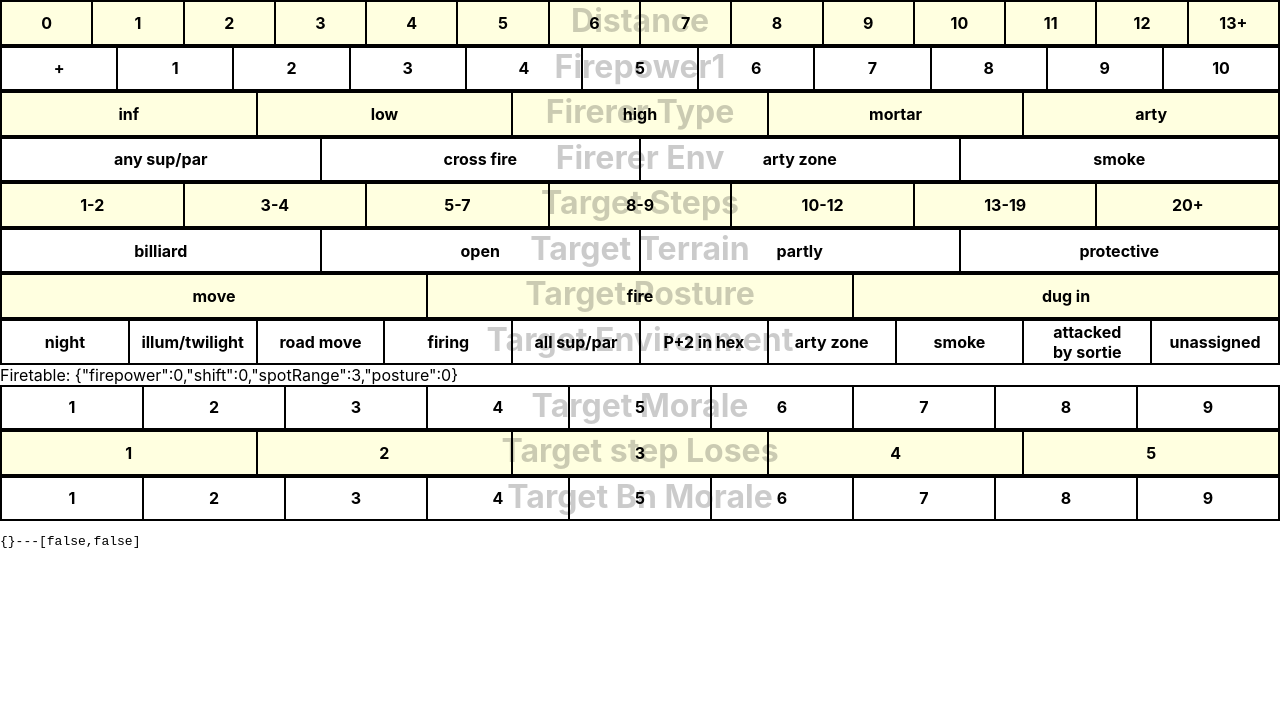
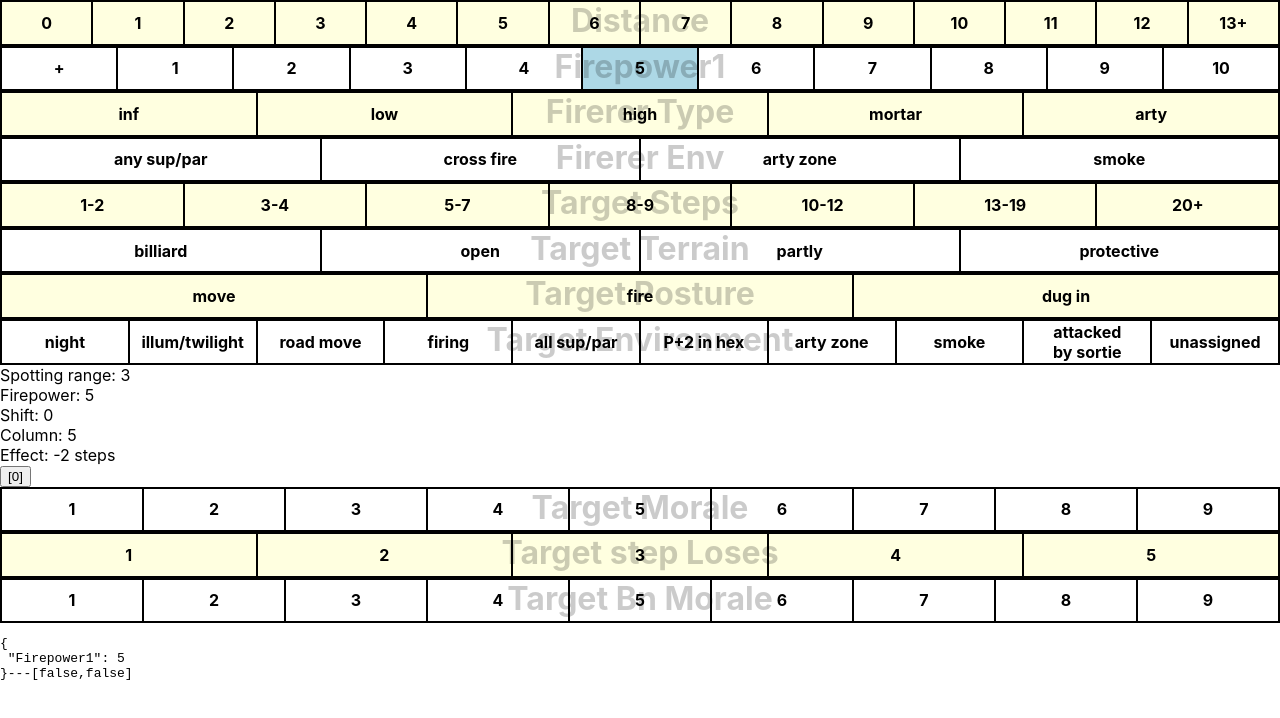
Before and after one commit to rzymek/red-winter-calc, a Preact app: page / in a window 1280 px wide. Shown: the top 718 px of the page. Built offline with nearby package versions, Linux system fonts and the light colour scheme.

Commit message:
roll & result

```diff
--- a/src/app.tsx
+++ b/src/app.tsx
@@ -1,15 +1,39 @@
 import './app.css'
 import {useCallback, useState} from "preact/compat";
+import {fireResolution} from "./fire-resolution.tsx";
 import {Value} from "./value.tsx";
-import {fireResolution} from "./fire-resolution.tsx";
 import {Context} from "./context.tsx";
 import {PickOne} from "./pickOne.tsx";
 import {PickMany} from "./pickMany.tsx";
 import {range} from 'remeda';
+import {fireTable} from "./firetable.ts";
 
+function rollD(d: number): number {
+    return 1 + Math.floor(Math.random() * d);
+}
+
+function RollAndResolve(props: { firepower: number; spotRange: number; shift: number }) {
+    const [roll, setRoll] = useState<number>(0)
+
+    function rollDice() {
+        setRoll(NaN);
+        setTimeout(() => {
+            setRoll(rollD(6) * 10 + rollD(6));
+        }, 1000);
+    }
+
+    return <div>
+        Column: {fireTable.column(props.firepower)?.label}<br/>
+        Effect: {fireTable.result(props.firepower, roll)}<br/>
+        <button onClick={rollDice}>[{isFinite(roll) ? roll : '...'}]</button>
+    </div>;
+}
 
 export function App() {
-    const [state, setState] = useState<Record<string, Value>>({});
+    const [state, setState] = useState<Record<string, Value>>({
+        Firepower1: 5
+    });
+    const resolution = fireResolution(state);
     return <Context.Provider value={{
         state,
         update: useCallback((v) => {
@@ -25,7 +49,7 @@ export function App() {
             if (v === '+') {
                 setState(prev => ({
                     ...prev,
-                    [`Firepower${Object.keys(prev).filter(it => it.startsWith('Firepower')).length + 1}`]: undefined,
+                    [`Firepower${Object.keys(prev).filter(it => it.startsWith('Firepower')).length + 1}`]: undefined
                 }))
                 return false;
             }
@@ -66,7 +90,10 @@ export function App() {
                       'attacked by sortie', 'unassigned']}
                   wrap={true} minWidth='3cm'/>
         <div>
-            Firetable: {fireResolution(state)}
+            Spotting range: {resolution.spotRange}<br/>
+            Firepower: {resolution.firepower}<br/>
+            Shift: {resolution.shift}<br/>
+            <RollAndResolve {...resolution}/>
         </div>
         <PickOne label='Target Morale' values={[1, 2, 3, 4, 5, 6, 7, 8, 9]}/>
         <PickOne label='Target step Loses' values={[1, 2, 3, 4, 5]}/>
--- a/src/areaFireRangeShift.tsx
+++ b/src/areaFireRangeShift.tsx
@@ -1,6 +1,6 @@
 import {Value} from "./value.tsx";
 
-export function areaFireRangeShift(state: Record<string, Value>) {
+export function areaFireRangeShift(state: Record<string, Value>): number {
     const type = state['Firerer Type'];
     const distance = normalize(state.Distance)
     const table = {
--- a/src/fire-resolution.tsx
+++ b/src/fire-resolution.tsx
@@ -78,10 +78,9 @@ export function fireResolution(state: Record<string, Value>) {
     const shift = 0
         + areaFireRangeShift(state)
         + targetTerrainPosture(state);
-    return JSON.stringify({
+    return {
         firepower,
         shift,
         spotRange,
-        posture: targetTerrainPosture(state)
-    })
+    };
 }
--- a/src/firetable.ts
+++ b/src/firetable.ts
@@ -1,14 +1,48 @@
-export const colums = [0, 1, 2, 3, 4, 5, 6, '7-8', '9-10', '11-13', '14-16', '17-20', '21-25', '26-32', '33-40', '41-50', '51-64', '65-80', '81-100', '101+']
+import {range} from "remeda";
+
+export const rawColumns = [
+    0, 1, 2, 3, 4, 5, 6, '7-8', '9-10', '11-13', '14-16', '17-20', '21-25', '26-32', '33-40', '41-50', '51-64', '65-80', '81-100', '101+'
+];
+export const columns: {
+    [firepower: number]: { index: number; label: string }
+} = rawColumns.flatMap((label, index) => {
+    if (label === '101+') {
+        return {101: {label, index}}
+    } else if (typeof (label) === 'string') {
+        const [from, to]: number[] = label.split(/[-+]/).map(it => Number(it))
+        return range(from, to + 1).map(it => ({[it]: {label, index}}))
+    } else {
+        return {[label]: {label: `${label}`, index}};
+    }
+}).reduce((res, it) => ({...res, ...it}), {});
+
 export const firetable = [
     ['No Effect', '11..53', '11..51', '11..45', '11..43', '11..41', '11..35', '11..33', '11..26', '11..24', '11..22', '11..16', '11..14', '11..12'],
     ['Morale Check', '54..65', '52..63', '46..62', '44..61', '42..56', '36..54', '34..53', '31..51', '25..51', '23..45', '21..41', '15..35', '13..26', '11..23', '11..16', '11..14', '11..13'],
-    ['–1 step', '66', '64..66', '63..66', '62..66', '61..66', '55..66', '54..65', '52..65', '52..64', '46..64', '42..62', '36..56', '31..54', '24..52', '21..45', '15..36', '14..35', '11..26', '11..23'],
-    ['–2 steps', '', '', '', '', '', '', '66', '66', '65', '65', '63..64', '61..63', '55..61', '53..56', '46..53', '41..46', '36..45', '31..36', '24..33', '11..22'],
-    ['–3 steps', '', '', '', '', '', '', '', '', '66', '66', '65..66', '64..65', '62..64', '61..63', '54..61', '51..56', '46..54', '41..46', '34..43', '23..33'],
-    ['–4 steps', '', '', '', '', '', '', '', '', '', '', '', '66', '65', '64', '62..63', '61..63', '55..61', '51..54', '44..52', '34..43'],
-    ['–5 steps', '', '', '', '', '', '', '', '', '', '', '', '', '66', '65', '64', '64', '62..63', '55..62', '53..55', '44..52'],
-    ['–6 steps', '', '', '', '', '', '', '', '', '', '', '', '', '', '66', '65', '65', '64', '63..64', '56..62', '53..56'],
-    ['–7 steps', '', '', '', '', '', '', '', '', '', '', '', '', '', '', '66', '66', '65', '65', '63..64', '61..63'],
-    ['–8 steps', '', '', '', '', '', '', '', '', '', '', '', '', '', '', '', '', '66', '66', '65', '64..65'],
-    ['–9 steps', '', '', '', '', '', '', '', '', '', '', '', '', '', '', '', '', '', '', '66', '66'],
+    ['-1 step', '66', '64..66', '63..66', '62..66', '61..66', '55..66', '54..65', '52..65', '52..64', '46..64', '42..62', '36..56', '31..54', '24..52', '21..45', '15..36', '14..35', '11..26', '11..23'],
+    ['-2 steps', '', '', '', '', '', '', '66', '66', '65', '65', '63..64', '61..63', '55..61', '53..56', '46..53', '41..46', '36..45', '31..36', '24..33', '11..22'],
+    ['-3 steps', '', '', '', '', '', '', '', '', '66', '66', '65..66', '64..65', '62..64', '61..63', '54..61', '51..56', '46..54', '41..46', '34..43', '23..33'],
+    ['-4 steps', '', '', '', '', '', '', '', '', '', '', '', '66', '65', '64', '62..63', '61..63', '55..61', '51..54', '44..52', '34..43'],
+    ['-5 steps', '', '', '', '', '', '', '', '', '', '', '', '', '66', '65', '64', '64', '62..63', '55..62', '53..55', '44..52'],
+    ['-6 steps', '', '', '', '', '', '', '', '', '', '', '', '', '', '66', '65', '65', '64', '63..64', '56..62', '53..56'],
+    ['-7 steps', '', '', '', '', '', '', '', '', '', '', '', '', '', '', '66', '66', '65', '65', '63..64', '61..63'],
+    ['-8 steps', '', '', '', '', '', '', '', '', '', '', '', '', '', '', '', '', '66', '66', '65', '64..65'],
+    ['-9 steps', '', '', '', '', '', '', '', '', '', '', '', '', '', '', '', '', '', '', '66', '66'],
 ]
+
+function inRange(rollDef: string, roll: number) {
+    const [from, to = from] = rollDef.split(/[.][.]/).map(it => Number(it));
+    return from <= roll && roll <= to;
+}
+
+export const fireTable = {
+    column(firepower: number) {
+        return columns[Math.min(firepower, 101)];
+    },
+    result(firepower: number, roll: number) {
+        const col = this.column(firepower);
+        const row = firetable.find(([, ...rols]) => inRange(rols[col.index], roll)) ?? firetable[0]
+        const result = row[0]
+        return result;
+    }
+}
--- a/src/pickOne.tsx
+++ b/src/pickOne.tsx
@@ -10,7 +10,7 @@ export function PickOne(props: PickProps) {
                  selected={[selected]}
                  onClick={(v: string | number) => {
                      if (props.onClick && props.onClick(v) === false) {
-                         return
+                         return;
                      }
                      context.update({[props.label]: selected === v ? undefined : v});
                  }}/>;
```
Also changed, not shown: 1 other file (tests, documents, lock files or other folders).
